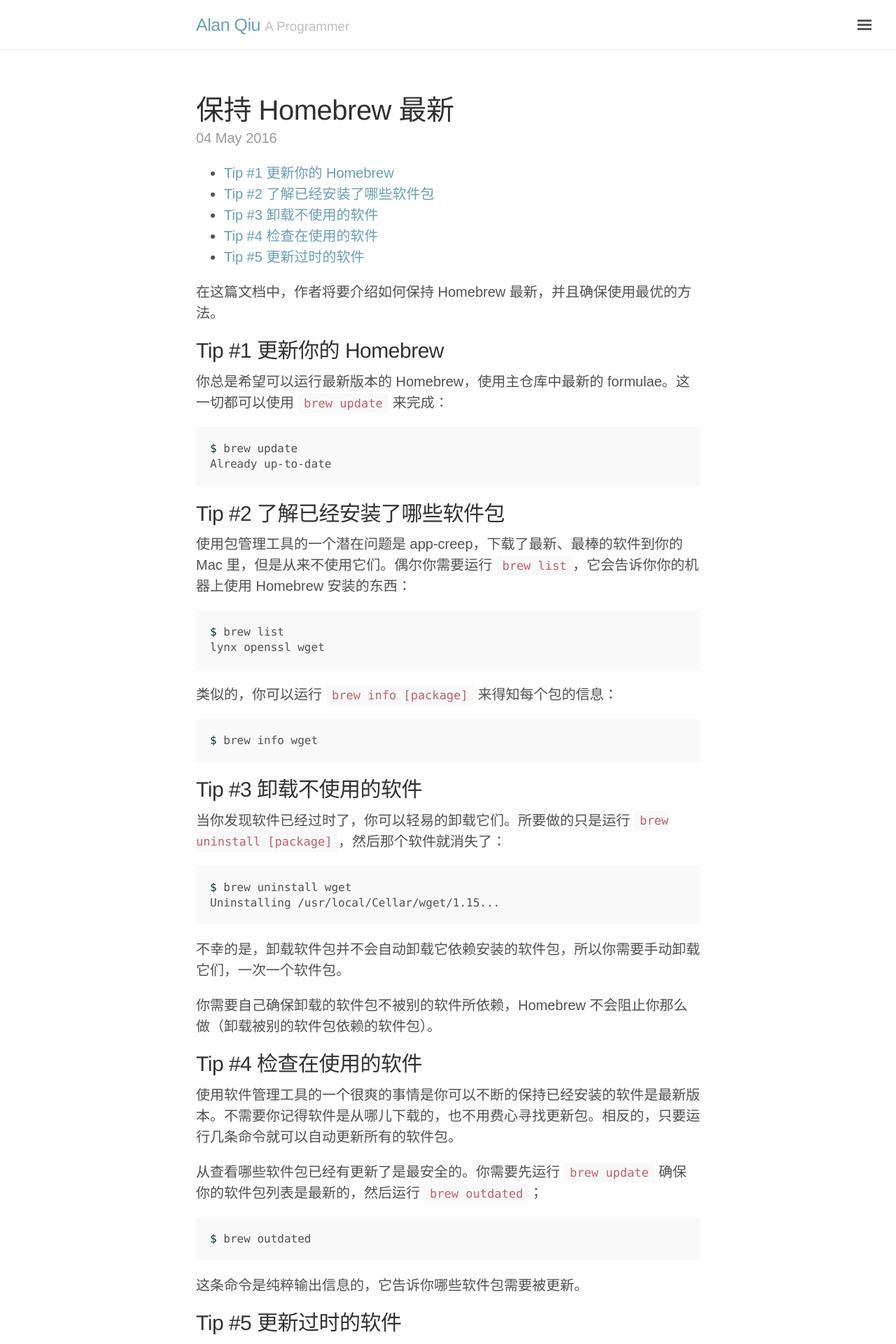
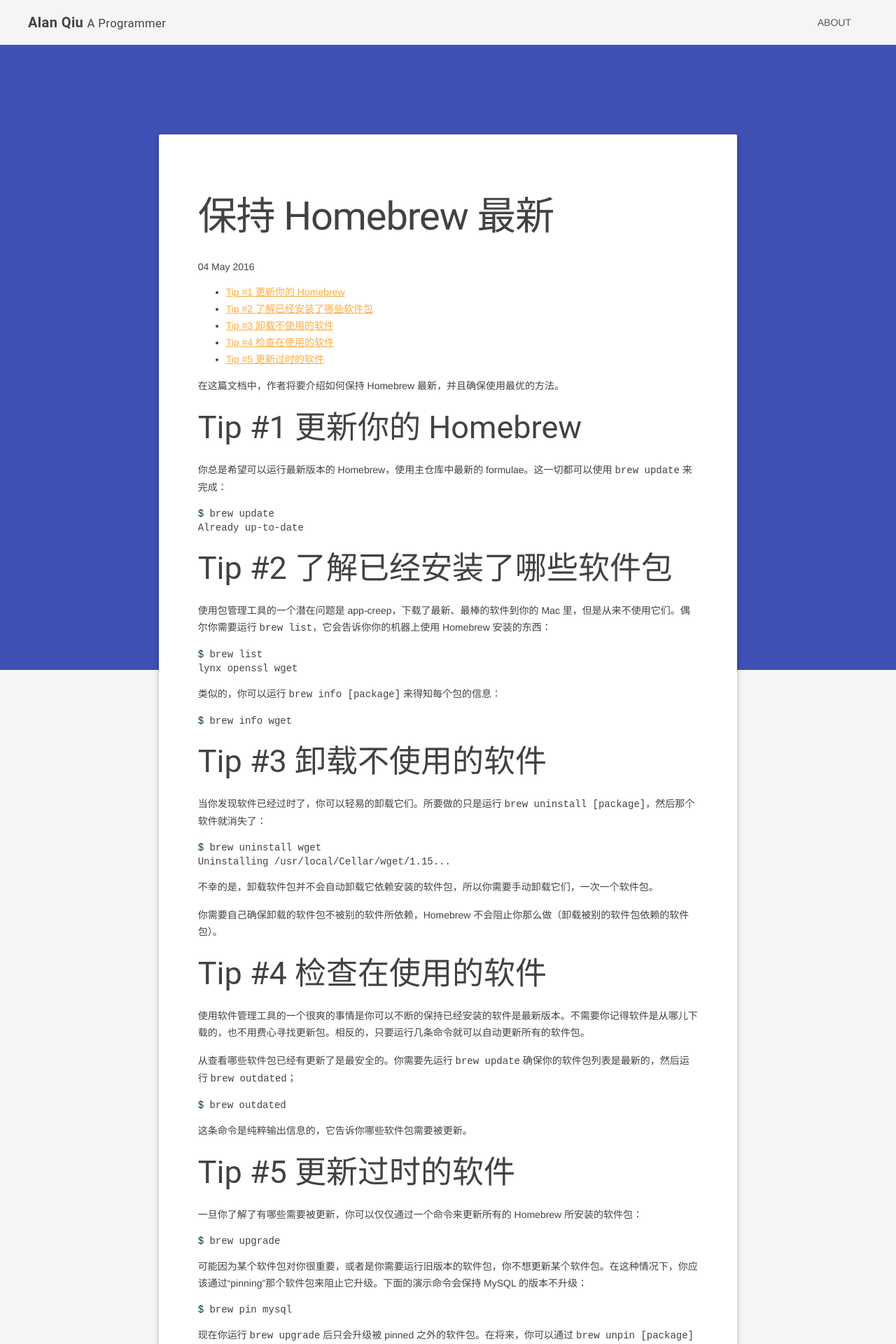
Before and after one commit to alan-qiu/alan-qui.github.io, a Jekyll site: the page built from _posts/2016-05-04-keeping-your-homebrew-up-to-date.md, in a window 1280 px wide. Shown: the top 1920 px of the page at 70% size. Built offline with Jekyll 4.4.1, drawn with Linux system fonts in a browser that asks for light colours; nearby versions of some CDN libraries; some of the changed text lies outside the part shown.

Commit message:
change theme into mdl
- using google metarial design lite
- update google analytics

```diff
--- a/_includes/head.html
+++ b/_includes/head.html
@@ -1,7 +1,7 @@
 <head>
-  <link href="http://gmpg.org/xfn/11" rel="profile">
   <meta http-equiv="X-UA-Compatible" content="IE=edge">
   <meta http-equiv="content-type" content="text/html; charset=utf-8">
+  <meta name="description" content="A blog of a web developer/compute programmer.">
 
   <!-- Enable responsiveness on mobile devices-->
   <meta name="viewport" content="width=device-width, initial-scale=1.0, maximum-scale=1">
@@ -15,14 +15,18 @@
   </title>
 
   <!-- CSS -->
-  <link rel="stylesheet" href="{{ site.baseurl }}/public/css/poole.css">
+  <link rel="stylesheet" href="https://fonts.googleapis.com/icon?family=Material+Icons">
+  <link rel="stylesheet" href="https://code.getmdl.io/1.2.1/material.blue_grey-orange.min.css" />
   <link rel="stylesheet" href="{{ site.baseurl }}/public/css/syntax.css">
-  <link rel="stylesheet" href="{{ site.baseurl }}/public/css/lanyon.css">
+  <link rel="stylesheet" href="{{ site.baseurl }}/public/css/main.css">
 
   <!-- Icons -->
-  <link rel="apple-touch-icon-precomposed" sizes="144x144" href="{{ site.baseurl }}/public/apple-touch-icon-precomposed.png">
   <link rel="shortcut icon" href="{{ site.baseurl }}/public/favicon.ico">
 
   <!-- RSS -->
   <link rel="alternate" type="application/rss+xml" title="RSS" href="/atom.xml">
+
+  <!-- JS -->
+  <script defer src="https://code.getmdl.io/1.2.1/material.min.js"></script>
+  <script defer src="{{ site.baseurl }}/public/js/analytics.js"></script>
 </head>
--- a/_includes/sidebar.html
+++ /dev/null
@@ -1,38 +0,0 @@
-<!-- Target for toggling the sidebar `.sidebar-checkbox` is for regular
-     styles, `#sidebar-checkbox` for behavior. -->
-<input type="checkbox" class="sidebar-checkbox" id="sidebar-checkbox">
-
-<!-- Toggleable sidebar -->
-<div class="sidebar" id="sidebar">
-  <div class="sidebar-item">
-    <p>{{ site.description }}</p>
-  </div>
-
-  <nav class="sidebar-nav">
-    <a class="sidebar-nav-item{% if page.url == site.baseurl %} active{% endif %}" href="{{ site.baseurl }}/">Home</a>
-
-    {% comment %}
-      The code below dynamically generates a sidebar nav of pages with
-      `layout: page` in the front-matter. See readme for usage.
-    {% endcomment %}
-
-    {% assign pages_list = site.pages | sort:"url" %}
-    {% for node in pages_list %}
-      {% if node.title != null %}
-        {% if node.layout == "page" %}
-          <a class="sidebar-nav-item{% if page.url == node.url %} active{% endif %}" href="{{ node.url }}">{{ node.title }}</a>
-        {% endif %}
-      {% endif %}
-    {% endfor %}
-
-    <a class="sidebar-nav-item" href="{{ site.baseurl }}/atom.xml">Atom</a>
-    <a class="sidebar-nav-item" href="{{ site.github.repo }}">GitHub Repo</a>
-    <span class="sidebar-nav-item">Currently v{{ site.version }}</span>
-  </nav>
-
-  <div class="sidebar-item">
-    <p>
-      &copy; {{ site.time | date: '%Y' }}. All rights reserved.
-    </p>
-  </div>
-</div>
--- a/_layouts/default.html
+++ b/_layouts/default.html
@@ -4,53 +4,31 @@
   {% include head.html %}
 
   <body class="theme-base-0d layout-reverse sidebar-overlay">
+    <!-- fork gmdl article -->
 
-    {% include sidebar.html %}
-
-    <!-- Wrap is the content to shift when toggling the sidebar. We wrap the
-         content to avoid any CSS collisions with our real content. -->
-    <div class="wrap">
-      <div class="masthead">
-        <div class="container">
-          <h3 class="masthead-title">
+    <div class="demo-layout mdl-layout mdl-layout--fixed-header mdl-js-layout mdl-color--grey-100">
+      <header class="demo-header mdl-layout__header mdl-layout__header--scroll mdl-color--grey-100 mdl-color-text--grey-800">
+        <div class="mdl-layout__header-row">
+          <span class="mdl-layout-title">
             <a href="{{ site.baseurl }}/" title="Home">{{ site.title }}</a>
             <small>{{ site.tagline }}</small>
-          </h3>
+          </span>
+          <div class="mdl-layout-spacer"></div>
+
+          <div class="demo-navigation-container">
+            <nav class="demo-navigation mdl-navigation">
+              <a class="mdl-navigation__link mdl-typography--text-uppercase" href="{{ site.baseurl }}/About">About</a>
+            </nav>
+          </div>
         </div>
-      </div>
+      </header>
 
-      <div class="container content">
-        {{ content }}
-      </div>
+      <div class="demo-ribbon"></div>
+      <main class="demo-main mdl-layout__content">
+        <div class="demo-container mdl-grid">
+          {{ content }}
+        </div>
+      </main>
     </div>
-
-    <label for="sidebar-checkbox" class="sidebar-toggle"></label>
-
-    <script>
-      (function(document) {
-        var toggle = document.querySelector('.sidebar-toggle');
-        var sidebar = document.querySelector('#sidebar');
-        var checkbox = document.querySelector('#sidebar-checkbox');
-
-        document.addEventListener('click', function(e) {
-          var target = e.target;
-
-          if(!checkbox.checked ||
-             sidebar.contains(target) ||
-             (target === checkbox || target === toggle)) return;
-
-          checkbox.checked = false;
-        }, false);
-      })(document);
-    </script>
-    <script>
-      (function(i,s,o,g,r,a,m){i['GoogleAnalyticsObject']=r;i[r]=i[r]||function(){
-      (i[r].q=i[r].q||[]).push(arguments)},i[r].l=1*new Date();a=s.createElement(o),
-      m=s.getElementsByTagName(o)[0];a.async=1;a.src=g;m.parentNode.insertBefore(a,m)
-      })(window,document,'script','//www.google-analytics.com/analytics.js','ga');
-
-      ga('create', 'UA-75239766-1', 'auto');
-      ga('send', 'pageview');
-    </script>
   </body>
 </html>
--- a/_layouts/page.html
+++ b/_layouts/page.html
@@ -2,7 +2,7 @@
 layout: default
 ---
 
-<div class="page">
-  <h1 class="page-title">{{ page.title }}</h1>
+<div class="mdl-cell mdl-cell--2-col mdl-cell--hide-tablet mdl-cell--hide-phone"></div>
+<div class="demo-content mdl-color--white mdl-shadow--4dp content mdl-color-text--grey-800 mdl-cell mdl-cell--8-col">
   {{ content }}
 </div>
--- a/_layouts/post.html
+++ b/_layouts/post.html
@@ -2,23 +2,9 @@
 layout: default
 ---
 
-<div class="post">
-  <h1 class="post-title">{{ page.title }}</h1>
+<div class="mdl-cell mdl-cell--2-col mdl-cell--hide-tablet mdl-cell--hide-phone"></div>
+<div class="demo-content mdl-color--white mdl-shadow--4dp content mdl-color-text--grey-800 mdl-cell mdl-cell--8-col">
+  <h1>{{ page.title }}</h1>
   <span class="post-date">{{ page.date | date_to_string }}</span>
   {{ content }}
 </div>
-
-<div class="related">
-  <ul class="related-posts">
-    {% for post in site.related_posts limit:3 %}
-      <li>
-        <h3>
-          <a href="{{ site.baseurl }}{{ post.url }}">
-            {{ post.title }}
-            <small>{{ post.date | date_to_string }}</small>
-          </a>
-        </h3>
-      </li>
-    {% endfor %}
-  </ul>
-</div>
--- /dev/null
+++ b/public/css/main.css
@@ -0,0 +1,57 @@
+/*
+ * common settings
+ */
+ .demo-ribbon {
+   width: 100%;
+   height: 40vh;
+   background-color: #3F51B5;
+   flex-shrink: 0;
+ }
+
+ .demo-main {
+   margin-top: -35vh;
+   flex-shrink: 0;
+ }
+
+/* header */
+
+ .demo-header .mdl-layout__header-row {
+   padding-left: 40px;
+ }
+
+ .demo-header .mdl-layout-title a {
+   color: inherit;
+   font-weight: 600;
+   text-decoration: none;
+ }
+
+/* nav */
+
+ .mdl-layout__header-row .mdl-navigation__link {
+   color: inherit;
+ }
+
+
+ .demo-container {
+   max-width: 1600px;
+   width: calc(100% - 16px);
+   margin: 0 auto;
+ }
+
+ .demo-content {
+   border-radius: 2px;
+   padding: 56px;
+   margin-bottom: 80px;
+ }
+
+ .demo-layout.is-small-screen .demo-content {
+   padding: 40px 28px;
+ }
+
+ .demo-footer {
+   padding-left: 40px;
+ }
+
+ .demo-footer .mdl-mini-footer--link-list a {
+   font-size: 13px;
+ }
--- /dev/null
+++ b/public/js/analytics.js
@@ -0,0 +1,7 @@
+(function(i,s,o,g,r,a,m){i['GoogleAnalyticsObject']=r;i[r]=i[r]||function(){
+(i[r].q=i[r].q||[]).push(arguments)},i[r].l=1*new Date();a=s.createElement(o),
+m=s.getElementsByTagName(o)[0];a.async=1;a.src=g;m.parentNode.insertBefore(a,m)
+})(window,document,'script','https://www.google-analytics.com/analytics.js','ga');
+
+ga('create', 'UA-75239766-1', 'auto');
+ga('send', 'pageview');
```
Also changed, not shown: index.html (deleted, +0 -37 lines), index.md (renamed from archive.md).
